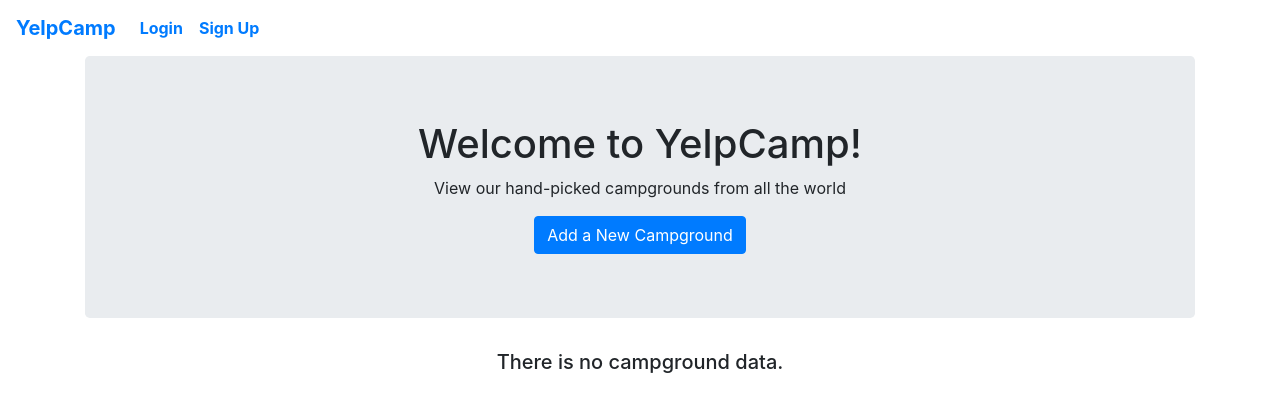
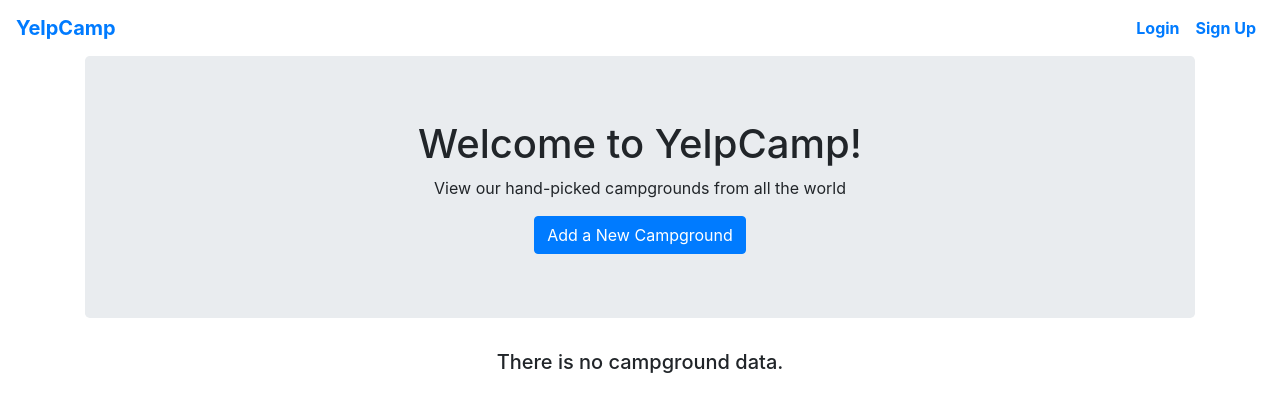
Before and after one commit to catehuang/yelp-camp, a Flask app: page /index in a window 1280 px wide. Shown: the top 420 px of the page. Run offline with Flask 2, Linux system fonts and the light colour scheme; data that the repository does not hold is empty; some libraries are stand-ins or nearby versions.

Commit message:
use another approach since justify-content-end not working

```diff
--- a/templates/header.html
+++ b/templates/header.html
@@ -12,7 +12,7 @@
 <!--                <span class="navbar-toggler-icon"></span>-->
 <!--            </button>-->
 
-            <div class="justify-content-end" id="navContent">
+            <div class="nav ml-auto" id="navContent">
                 <div class="navbar-nav">
                     {% if current_user.is_authenticated %}
                     <a href={{url_for('user_account', user_id=current_user.id )}} class="nav-link">Welcome, {{ current_user.name.title() }}</a>
```
